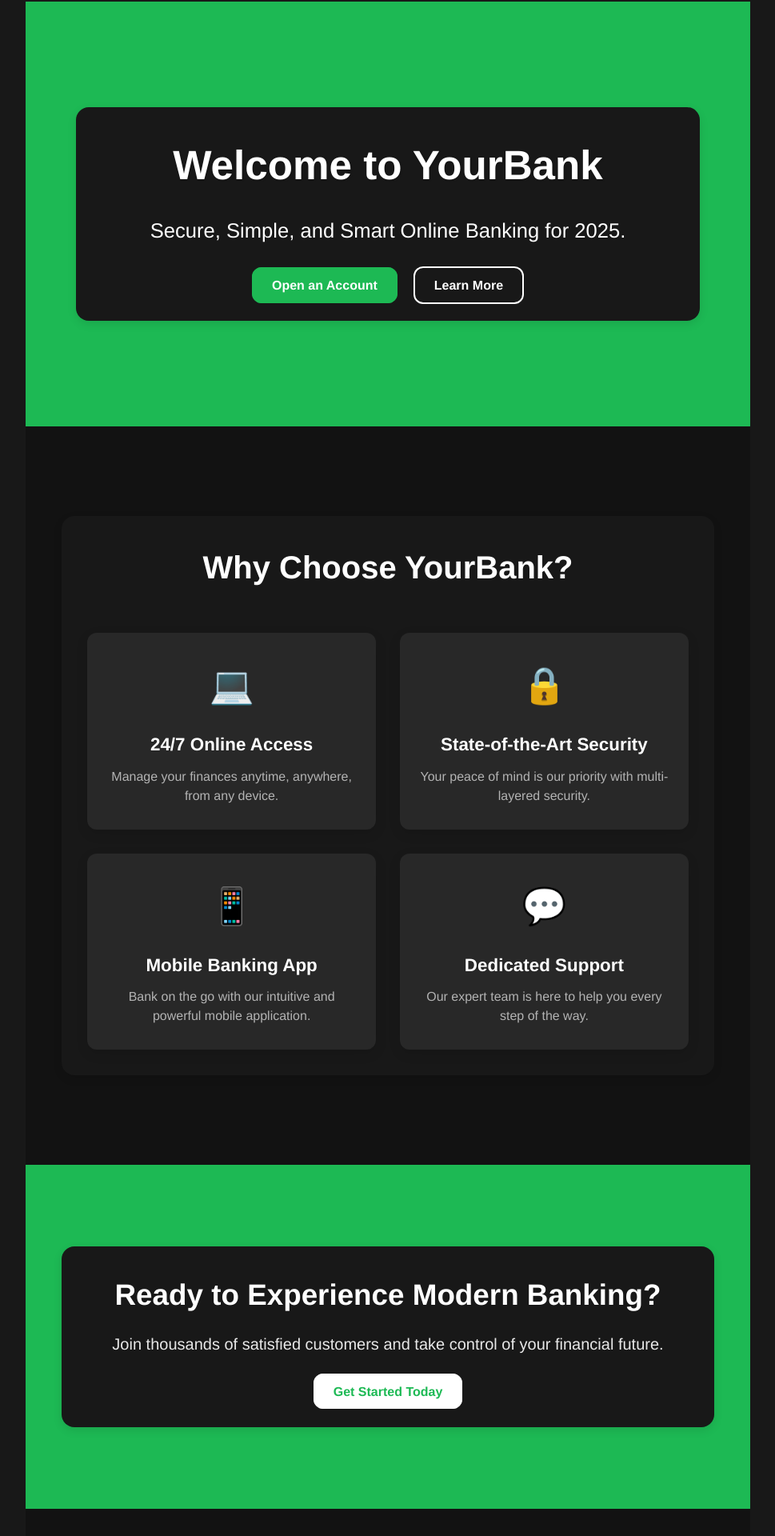
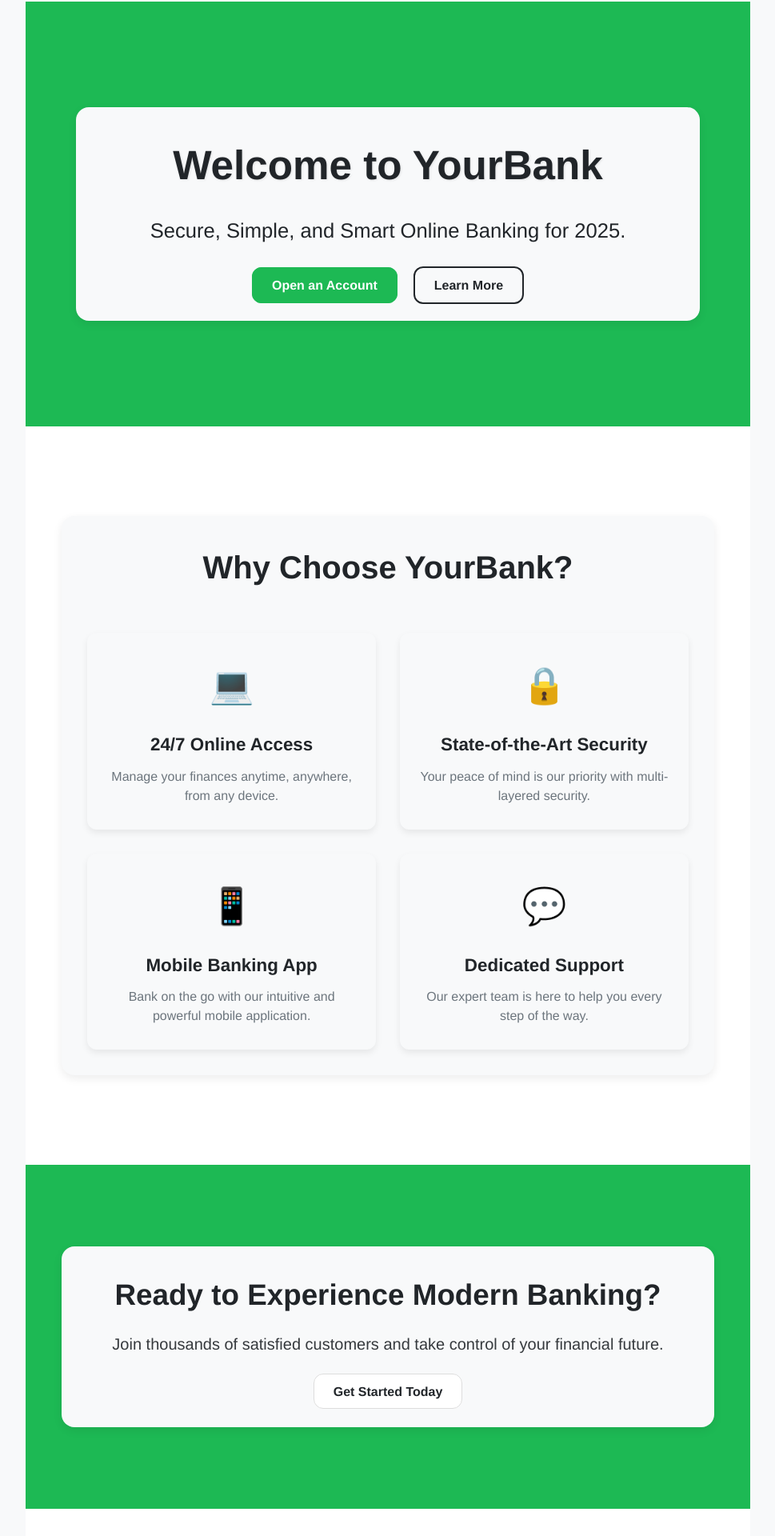
Before and after one commit to KCAIM/online-banking, a React (Vite) app in the folder client/: page / in a window 1280 px wide. Shown: the part 174-2094 px from the top of the page at 80% size, without its empty margins (155-1124 px from the left). Built offline with nearby package versions, Linux system fonts and the light colour scheme; no server answers.

Commit message:
stylingp

```diff
--- a/client/src/index.css
+++ b/client/src/index.css
@@ -1,17 +1,21 @@
 :root {
-  /* Spotify-inspired Color Palette */
-  --primary-bg: #121212; /* Very dark grey, almost black */
-  --secondary-bg: #181818; /* Dark grey */
-  --tertiary-bg: #282828; /* Lighter dark grey for elements */
-  --primary-text: #FFFFFF; /* White */
-  --secondary-text: #b3b3b3; /* Light grey for less important text */
-  --accent-green: #1DB954; /* Spotify green */
+  /* Light Theme Color Palette */
+  --primary-bg: #FFFFFF; /* White */
+  --secondary-bg: #F8F9FA; /* Very light grey (Bootstrap-like off-white) for containers/cards */
+  --tertiary-bg: #E9ECEF; /* Light grey (Bootstrap-like) for input backgrounds, secondary buttons */
+  --primary-text: #212529; /* Dark grey, almost black (Bootstrap's default text) */
+  --secondary-text: #6C757D; /* Medium grey (Bootstrap's secondary text) */
+
+  --accent-green: #1DB954; /* Spotify green - remains vibrant */
   --accent-green-hover: #1ed760;
-  --error-red: #f44336;
+  --accent-green-focus-ring: rgba(29, 185, 84, 0.25); /* For focus rings */
+  --error-red: #DC3545; /* Bootstrap's danger color for better consistency */
+  --error-red-bg: rgba(220, 53, 69, 0.1); /* Background for error messages */
 
   --border-radius-sm: 8px;
   --border-radius-md: 12px;
   --border-radius-lg: 16px;
+  --input-border-color: #CED4DA; /* Standard input border color */
 
   font-family: "Helvetica Neue", Helvetica, Arial, sans-serif;
   line-height: 1.6;
@@ -43,12 +47,12 @@ h1, h2, h3, h4, h5, h6 {
 /* General Container */
 .container {
   width: 90%;
-  max-width: 1440px; /* UPDATED: Increased from 1200px */
+  max-width: 1600px; /* Retaining the wider max-width from previous adjustments */
   margin: 2rem auto;
   padding: 2rem;
   background-color: var(--secondary-bg);
   border-radius: var(--border-radius-lg);
-  box-shadow: 0 4px 12px rgba(0,0,0,0.1);
+  box-shadow: 0 4px 12px rgba(0,0,0,0.075); /* Lighter shadow for light theme */
 }
 
 /* Forms */
@@ -70,8 +74,8 @@ input[type="number"],
 select {
   padding: 0.8em 1em;
   border-radius: var(--border-radius-sm);
-  border: 1px solid var(--tertiary-bg);
-  background-color: var(--tertiary-bg);
+  border: 1px solid var(--input-border-color);
+  background-color: var(--primary-bg); /* White background for inputs */
   color: var(--primary-text);
   font-size: 1em;
   transition: border-color 0.2s ease-in-out, box-shadow 0.2s ease-in-out;
@@ -84,7 +88,7 @@ input[type="number"]:focus,
 select:focus {
   outline: none;
   border-color: var(--accent-green);
-  box-shadow: 0 0 0 2px var(--accent-green-hover);
+  box-shadow: 0 0 0 0.25rem var(--accent-green-focus-ring);
 }
 
 /* Buttons */
@@ -92,18 +96,19 @@ select:focus {
   padding: 0.8em 1.5em;
   font-size: 1em;
   font-weight: bold;
-  color: var(--primary-text);
+  color: #FFFFFF; /* White text for primary green button for contrast */
   background-color: var(--accent-green);
-  border: none;
+  border: 1px solid var(--accent-green); /* Added border for consistency */
   border-radius: var(--border-radius-md); /* Curved edges */
   cursor: pointer;
-  transition: background-color 0.2s ease-in-out, transform 0.1s ease-in-out;
+  transition: background-color 0.2s ease-in-out, border-color 0.2s ease-in-out, transform 0.1s ease-in-out;
   text-align: center;
   text-decoration: none;
 }
 
 .btn:hover {
   background-color: var(--accent-green-hover); /* Hover effect */
+  border-color: var(--accent-green-hover);
   transform: translateY(-1px);
 }
 
@@ -113,15 +118,18 @@ select:focus {
 
 .btn-secondary {
   background-color: var(--tertiary-bg);
+  color: var(--primary-text); /* Dark text for secondary button */
+  border: 1px solid #ADB5BD; /* Border for definition */
 }
 
 .btn-secondary:hover {
-  background-color: #383838;
+  background-color: #DDE1E4; /* Slightly darker grey on hover */
+  border-color: #A0A7AC;
 }
 
 .error-message {
   color: var(--error-red);
-  background-color: rgba(244, 67, 54, 0.1);
+  background-color: var(--error-red-bg);
   padding: 0.75rem;
   border-radius: var(--border-radius-sm);
   border: 1px solid var(--error-red);
@@ -131,7 +139,7 @@ select:focus {
 
 .success-message {
   color: var(--accent-green);
-  background-color: rgba(29, 185, 84, 0.1);
+  background-color: rgba(29, 185, 84, 0.1); /* Light green background */
   padding: 0.75rem;
   border-radius: var(--border-radius-sm);
   border: 1px solid var(--accent-green);
--- a/client/src/pages/HomePage.css
+++ b/client/src/pages/HomePage.css
@@ -16,32 +16,33 @@
 /* Primary button style (Green button, white text) */
 .homepage-content .btn-primary {
   background-color: var(--accent-green);
-  color: var(--primary-text);
-  border: 1px solid var(--accent-green); /* Or none if matching global .btn */
+  color: #FFFFFF; /* Explicit white text for contrast on green button */
+  border: 1px solid var(--accent-green);
   /* Inherits padding, font-size etc. from .btn if used together, or define here */
 }
 
 .homepage-content .btn-primary:hover {
   background-color: var(--accent-green-hover);
   border-color: var(--accent-green-hover);
+  color: #FFFFFF; /* Ensure text remains white on hover */
 }
 
 /* Outline button style for Hero Section (on dark green background) */
 .hero-section .btn-outline {
   background-color: transparent;
-  color: var(--primary-text); /* White text on green hero */
-  border: 2px solid var(--primary-text); /* White border on green hero */
+  color: var(--primary-text); /* Dark text on green hero section */
+  border: 2px solid var(--primary-text); /* Dark border */
 }
 
 .hero-section .btn-outline:hover {
-  background-color: var(--primary-text); /* White background on hover */
+  background-color: var(--primary-text); /* Dark background on hover */
   color: var(--accent-green); /* Green text on hover */
 }
 
 /* --- Hero Section --- */
 .hero-section {
-  background: var(--accent-green); /* Changed to solid accent green */
-  color: var(--primary-text); /* Text color for contrast */
+  background: var(--accent-green);
+  color: var(--primary-text); /* Dark text for contrast on green background */
   text-align: center;
   padding: 100px 20px;
   min-height: 450px;
@@ -55,14 +56,14 @@
   font-size: 3.2rem;
   margin-bottom: 20px;
   font-weight: 700;
-  text-shadow: 1px 1px 3px rgba(0,0,0,0.2); /* Keep or adjust shadow as needed */
+  text-shadow: 1px 1px 3px rgba(0,0,0,0.1); /* Slightly softer shadow for light theme */
 }
 
 .hero-section .subtitle {
   font-size: 1.6rem;
   margin-bottom: 35px;
   font-weight: 300;
-  max-width: 850px; /* Increased max-width */
+  max-width: 850px;
 }
 
 .hero-cta .btn { /* General .btn in hero cta */
@@ -70,11 +71,9 @@
 }
 
 /* --- Features Section --- */
-/* This section will have the primary page background,
-   and the inner .container will have var(--secondary-bg) from index.css, creating a card effect. */
 .features-section {
   padding: 80px 0;
-  background-color: var(--primary-bg); /* Main dark background */
+  background-color: var(--primary-bg); /* White background */
   text-align: center;
 }
 
@@ -88,31 +87,25 @@
   display: grid;
   grid-template-columns: repeat(auto-fit, minmax(260px, 1fr));
   gap: 30px;
-  /* Grid items are inside the .container which has its own background */
 }
 
 .feature-item {
-  /* Styles for individual feature items, assuming they are direct children of features-grid */
-  /* If .feature-item itself needs a background different from the .container it's in, set it here.
-     Otherwise, it will inherit the .container's background (var(--secondary-bg)).
-     For this example, let's assume feature items are distinct cards within the .container.
-  */
-  background-color: var(--tertiary-bg); /* Slightly lighter than container's secondary-bg */
+  background-color: var(--secondary-bg); /* Using secondary-bg for feature items for subtle contrast */
   padding: 30px 25px;
-  border-radius: var(--border-radius-md); /* Use theme's border radius */
-  box-shadow: 0 5px 15px rgba(0, 0, 0, 0.1); /* Softer shadow for dark theme */
+  border-radius: var(--border-radius-md);
+  box-shadow: 0 4px 8px rgba(0, 0, 0, 0.075); /* Lighter shadow for light theme */
   transition: transform 0.3s ease, box-shadow 0.3s ease;
 }
 
 .feature-item:hover {
   transform: translateY(-8px);
-  box-shadow: 0 8px 25px rgba(0, 0, 0, 0.15);
+  box-shadow: 0 6px 16px rgba(0, 0, 0, 0.1); /* Slightly more pronounced shadow on hover */
 }
 
 .feature-icon {
   font-size: 2.8rem;
   margin-bottom: 20px;
-  color: var(--accent-green); /* Changed to accent green */
+  color: var(--accent-green);
 }
 
 .feature-item h3 {
@@ -129,8 +122,8 @@
 
 /* --- Call to Action Section --- */
 .cta-section {
-  background-color: var(--accent-green); /* Changed to accent green */
-  color: var(--primary-text); /* Text color for contrast */
+  background-color: var(--accent-green);
+  color: var(--primary-text); /* Dark text for contrast on green background */
   padding: 70px 0;
   text-align: center;
 }
@@ -143,7 +136,7 @@
 .cta-section p {
   font-size: 1.25rem;
   margin-bottom: 30px;
-  max-width: 850px; /* Increased max-width */
+  max-width: 850px;
   margin-left: auto;
   margin-right: auto;
   opacity: 0.9;
@@ -151,23 +144,21 @@
 
 /* Special button style for CTA section (on green background) */
 .cta-section .btn-primary {
-  background-color: var(--primary-text); /* White background */
-  color: var(--accent-green); /* Green text */
-  border: 1px solid var(--primary-text); /* White border */
+  background-color: #FFFFFF; /* Explicit white background */
+  color: var(--primary-text); /* Dark text */
+  border: 1px solid #DDDDDD; /* Light grey border */
   font-weight: bold;
 }
 .cta-section .btn-primary:hover {
-  background-color: var(--secondary-text); /* Light grey background on hover */
-  color: var(--accent-green-hover); /* Brighter green text on hover */
-  border-color: var(--secondary-text);
+  background-color: #F0F0F0; /* Slightly off-white background on hover */
+  color: var(--primary-text); /* Dark text */
+  border-color: #CCCCCC;
 }
 
 /* --- Security Info Section --- */
-/* This section will also have the primary page background,
-   and the inner .container will have var(--secondary-bg) from index.css. */
 .security-info-section {
   padding: 70px 0;
-  background-color: var(--primary-bg); /* Main dark background */
+  background-color: var(--primary-bg); /* White background */
   text-align: center;
 }
 
@@ -180,7 +171,7 @@
 .security-info-section p {
   font-size: 1.15rem;
   color: var(--secondary-text);
-  max-width: 950px; /* Increased max-width */
+  max-width: 950px;
   margin: 0 auto 25px auto;
 }
 
@@ -197,7 +188,7 @@
 
 /* --- Footer --- */
 .homepage-footer {
-  background-color: var(--secondary-bg); /* Theme's secondary background */
+  background-color: var(--secondary-bg);
   color: var(--primary-text);
   padding: 50px 0;
   text-align: center;
@@ -215,7 +206,7 @@
 }
 
 .footer-links a:hover {
-  color: var(--accent-green-hover); /* Theme's accent green for hover */
+  color: var(--accent-green-hover);
   text-decoration: underline;
 }
 
@@ -231,16 +222,9 @@
   }
   .hero-section .subtitle {
     font-size: 1.4rem;
-    /* max-width will still be 850px unless overridden here for smaller screens */
   }
   .features-section h2, .cta-section h2, .security-info-section h2 {
     font-size: 2rem;
-  }
-  .cta-section p {
-    /* max-width will still be 850px unless overridden here */
-  }
-  .security-info-section p {
-    /* max-width will still be 950px unless overridden here */
   }
 }
 
@@ -280,8 +264,7 @@
   .hero-section .subtitle {
     font-size: 1.1rem;
   }
-  /* .btn-large is used in JSX, ensure it's defined or styles are sufficient */
-  .homepage-content .btn-large { /* Targeting .btn-large within homepage content */
+  .homepage-content .btn-large {
     padding: 10px 18px;
     font-size: 1rem;
   }
@@ -289,7 +272,7 @@
     display: flex;
     flex-direction: column;
   }
-  .hero-cta .btn { /* Ensure buttons in hero stack nicely */
+  .hero-cta .btn {
     width: 80%;
     margin: 5px auto;
   }
```
